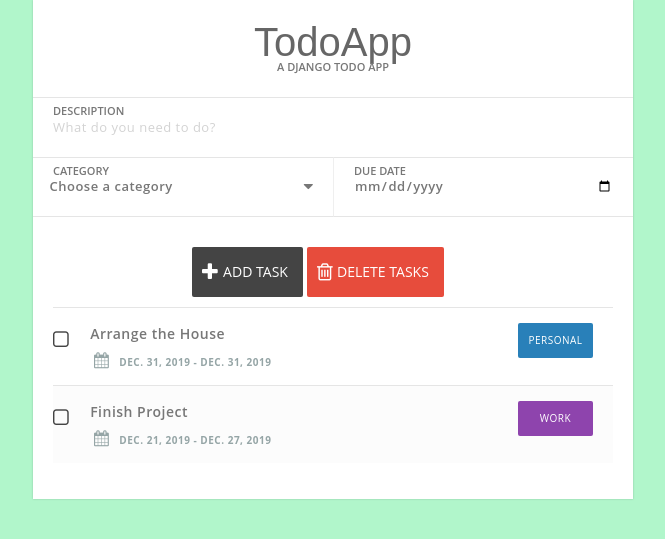
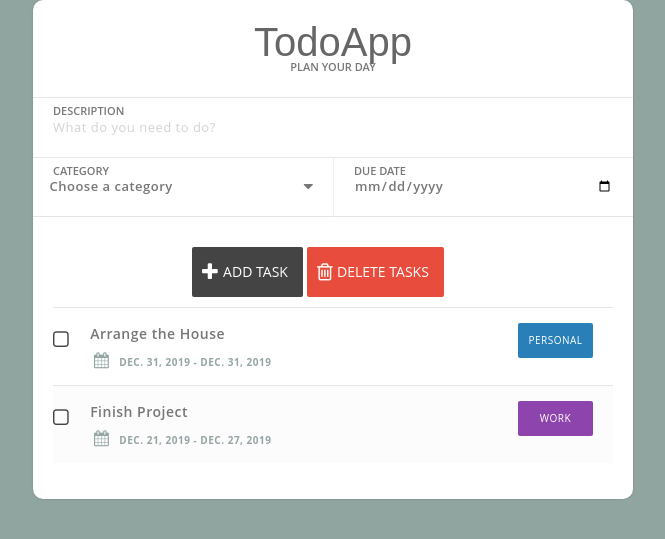
Before and after one commit to SimonOkello/todoapp, a Django app: page / in a window 1280 px wide. Shown: the top 539 px of the page, without its empty margins (307-972 px from the left). Run offline with Django 3.2, Linux system fonts and the light colour scheme; data comes from the database, SQL or seed files in the repository; both versions use the stored data as it was after the commit; some libraries are stand-ins or nearby versions.

Commit message:
Modify css file

```diff
--- a/todoapp/todolist/static/css/style.css
+++ b/todoapp/todolist/static/css/style.css
@@ -9,7 +9,7 @@ html {
     font-size: 100%;
 }
 body {
-    background: #b1f6cb;
+    background: #90a59f;
     font-family: 'Open Sans',sans-serif;
 }
 /* super basic grid structure */
@@ -18,8 +18,10 @@ body {
     margin: 0 auto;
     background: #ffffff;
     padding: 20px 0;
+    border-radius: 10px;
     -webkit-box-shadow: 0 0 2px rgba(0,0,0,0.2);
             box-shadow: 0 0 2px rgba(0,0,0,0.2);
+
 }
 .row {
     display: block;
--- a/todoapp/todolist/templates/index.html
+++ b/todoapp/todolist/templates/index.html
@@ -3,7 +3,7 @@
 <html >
 <head>
   <meta charset="UTF-8">
-  <title>TodoApp - Create A Todo With Django</title>
+  <title>TodoApp</title>
   <link rel="stylesheet" href="https://maxcdn.bootstrapcdn.com/bootstrap/4.0.0-beta/css/bootstrap.min.css" integrity="sha384-/Y6pD6FV/Vv2HJnA6t+vslU6fwYXjCFtcEpHbNJ0lyAFsXTsjBbfaDjzALeQsN6M" crossorigin="anonymous">
   <link rel="stylesheet" type="text/css" href="https://maxcdn.bootstrapcdn.com/font-awesome/4.7.0/css/font-awesome.min.css">
    <link rel="stylesheet" type="text/css" href="{% static 'css/style.css' %}">
@@ -13,7 +13,7 @@
     <div class="container">
             <div class="content">
             <h1>TodoApp</h1>
-            <p class="tagline">a Django todo app</p>
+            <p class="tagline">Plan Your Day</p>
             <form action="" method="post">
             {% csrf_token %} <!-- csrf token for basic security -->
                 <div class="inputContainer">
```
Also changed, not shown: todoapp/db.sqlite3, todoapp/todolist/models.py (line endings or trailing spaces).
